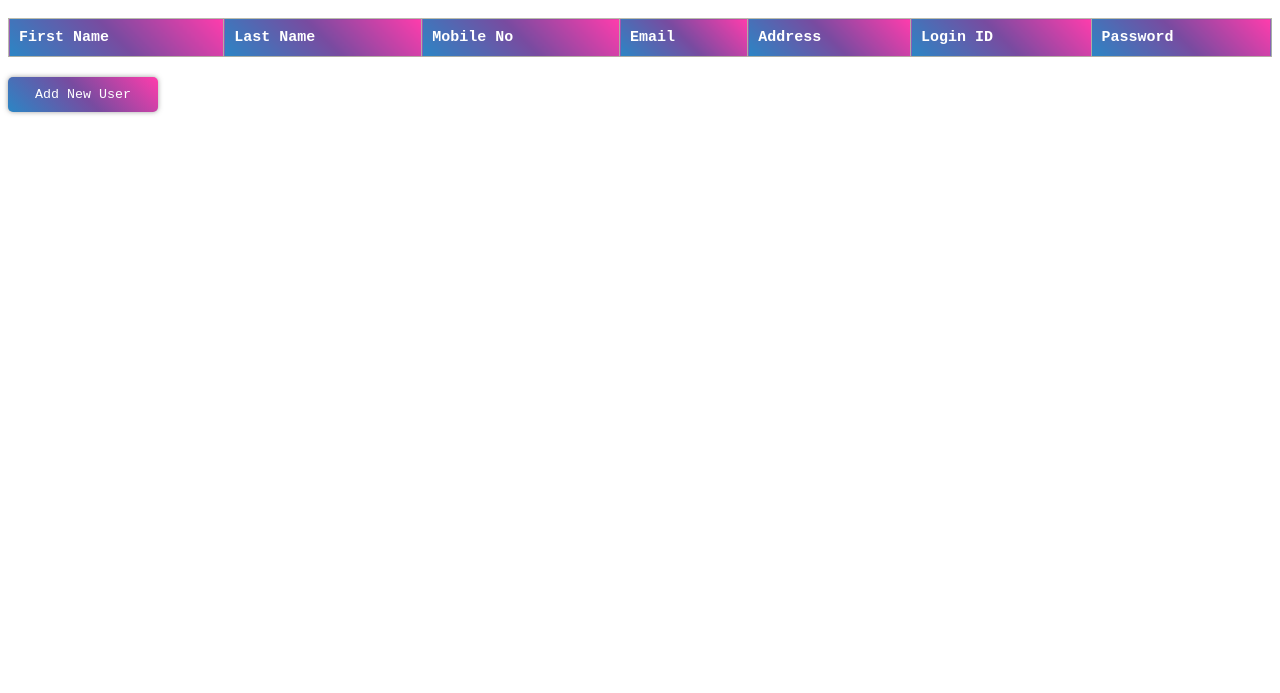
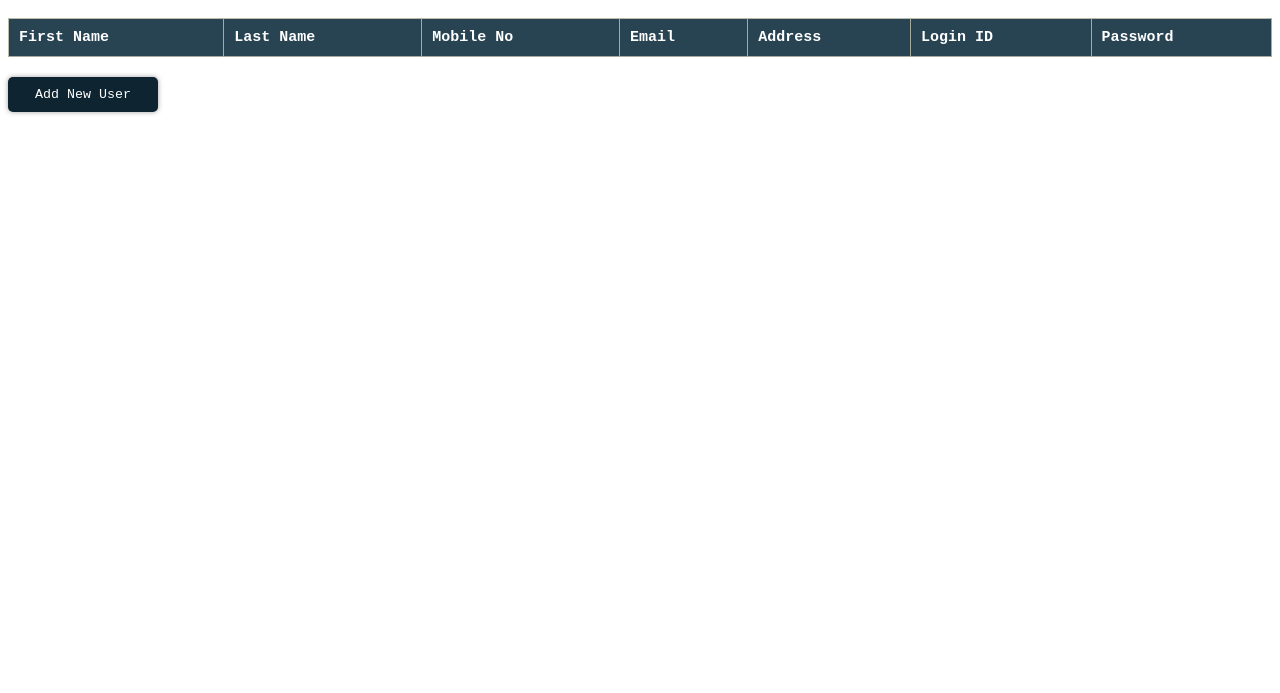
Before and after one commit to Anshu-00/user_resgistration, a website: page public/display.html in a window 1280 px wide. Shown: the part 107-800 px from the top of the page. Drawn offline with nearby package versions, Linux system fonts and the light colour scheme; no server answers.

Commit message:
Update display.css

```diff
--- a/public/display.css
+++ b/public/display.css
@@ -40,8 +40,7 @@ font-size: 15px;
 
 th {
 /* background-color: #831370; */
-background-color: #FF3CAC;
-background-image: linear-gradient(225deg, #FF3CAC 0%, #784BA0 50%, #2B86C5 100%);
+background-color: #284453;
 
 color: white;
 }
@@ -50,9 +49,7 @@ color: white;
 margin: auto;
 width: 150px;
 padding: 10px;
-background-color: #FF3CAC;
-background-image: linear-gradient(225deg, #FF3CAC 0%, #784BA0 50%, #2B86C5 100%);
-
+background-color: #0e2430;
 color: rgb(255, 255, 255);
 /* background-color: #026144;
 color: white; */
@@ -66,7 +63,6 @@ margin-top: 20px;
 
 #addNewUserBtn:hover {
 /* background-color: #06d6a0; */
-background-color: #FF3CAC;
-background-image: linear-gradient(225deg, #b9337f 0%, #6d349f 50%, #246695 100%);
+background-color: #671443;
 
 }
```
